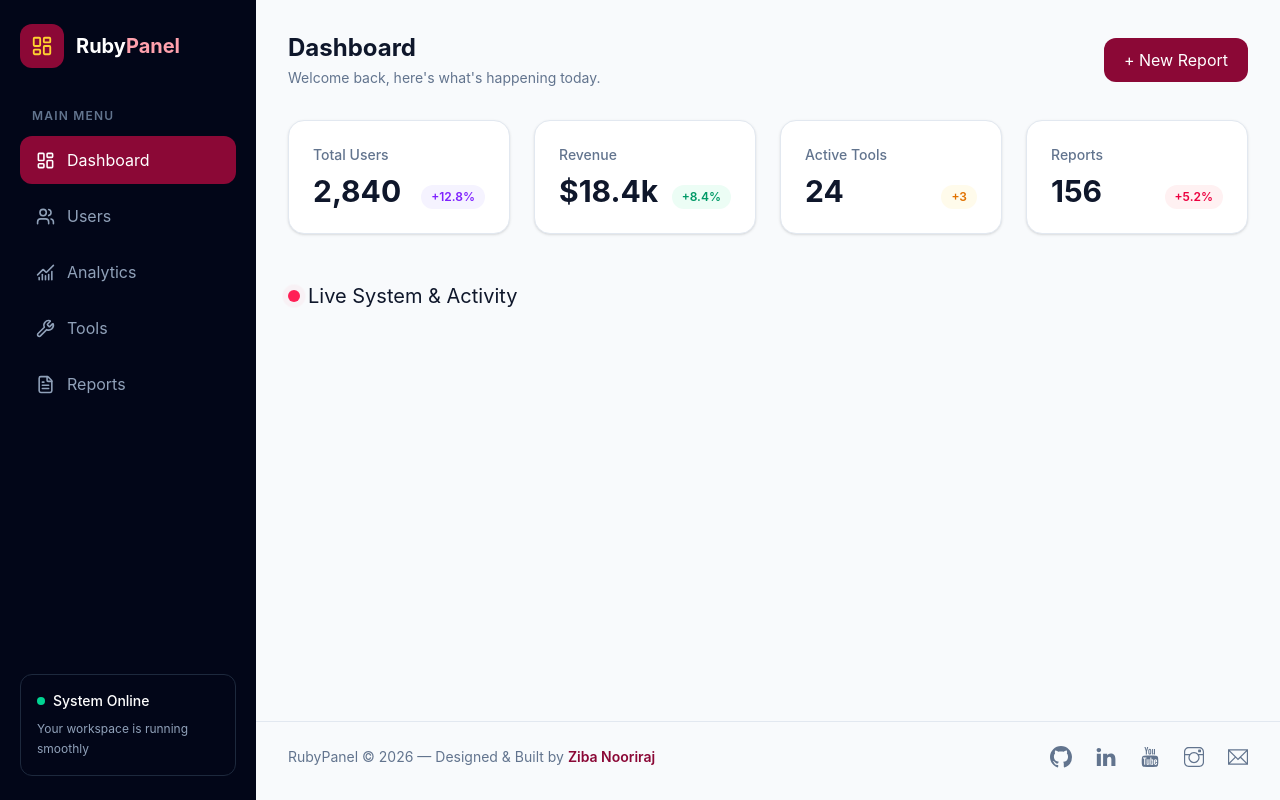
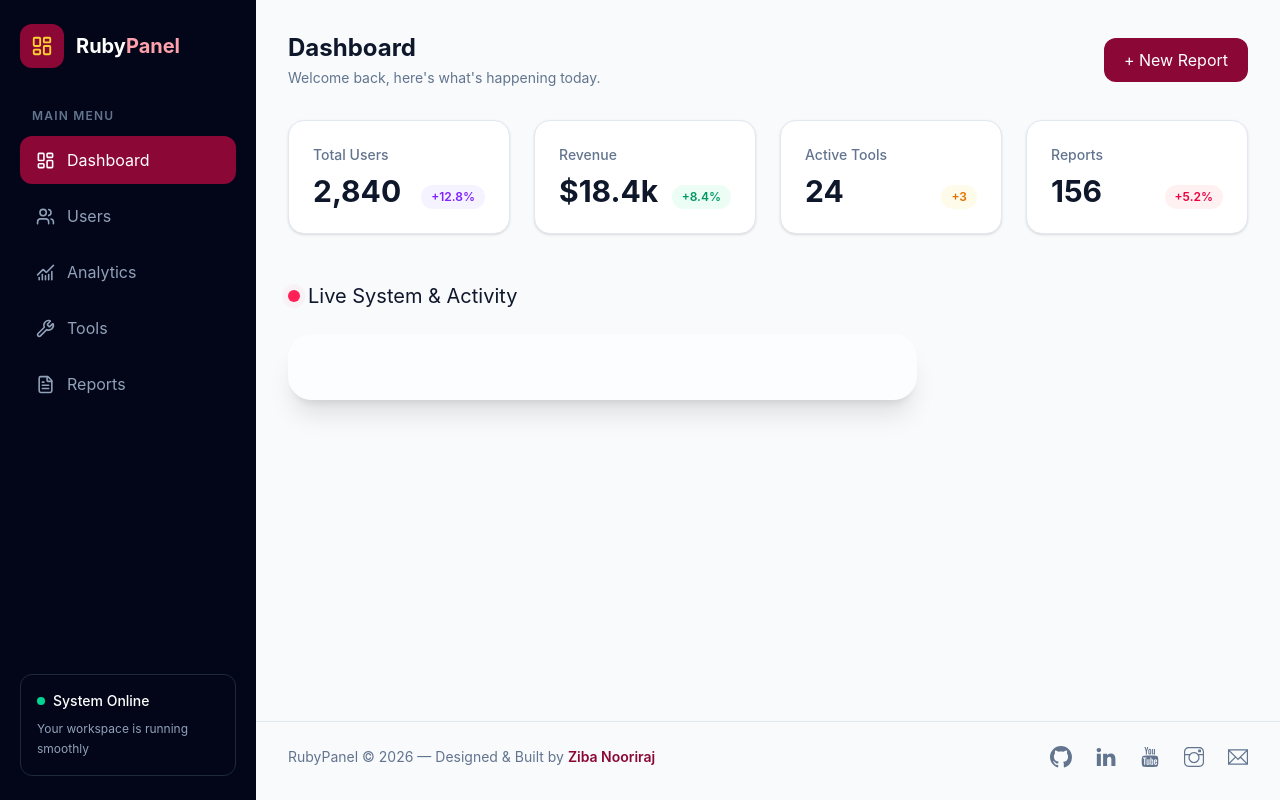
Before and after one commit to zibanoori/rubypanel, a React (Vite) app: page / in a window 1280 px wide. Built offline with nearby package versions, Linux system fonts and the light colour scheme.

Commit message:
feat: add glassmorphism chart container spanning 2 columns

```diff
--- a/src/components/Main.jsx
+++ b/src/components/Main.jsx
@@ -80,7 +80,12 @@ function Main() {
           </h3>
         </div>
 
-        <div className="grid grid-cols-1 lg:grid-cols-3 gap-8"></div>
+        <div className="grid grid-cols-1 lg:grid-cols-3 gap-8">
+        <div className="lg:col-span-2 relative overflow-hidden rounded-3xl border border-white/20 bg-white/50 p-8 shadow-xl backdrop-blur-md">
+
+
+        </div>
+        </div>
       </main>
       <footer className="border-t border-slate-200 pt-6 pb-8 px-8">
         <div className="flex flex-col items-center justify-between gap-4 sm:flex-row">
```
